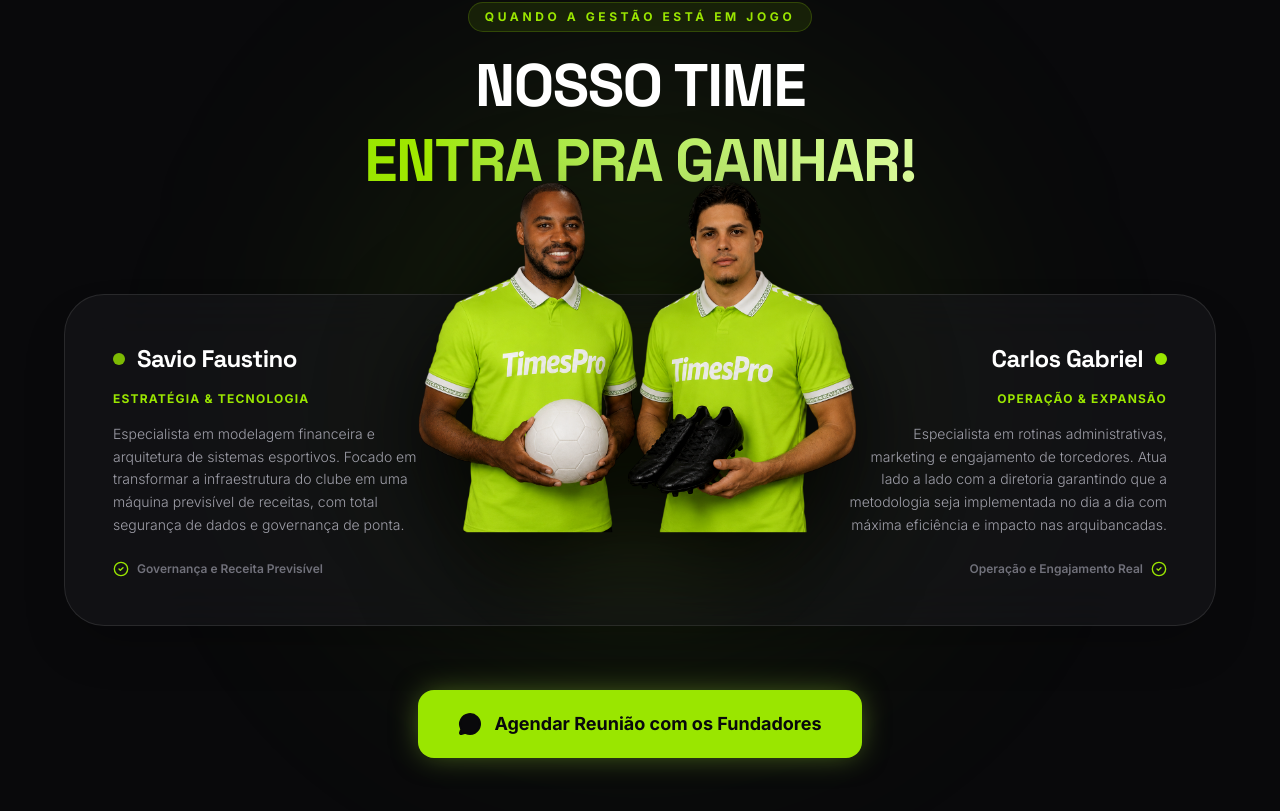
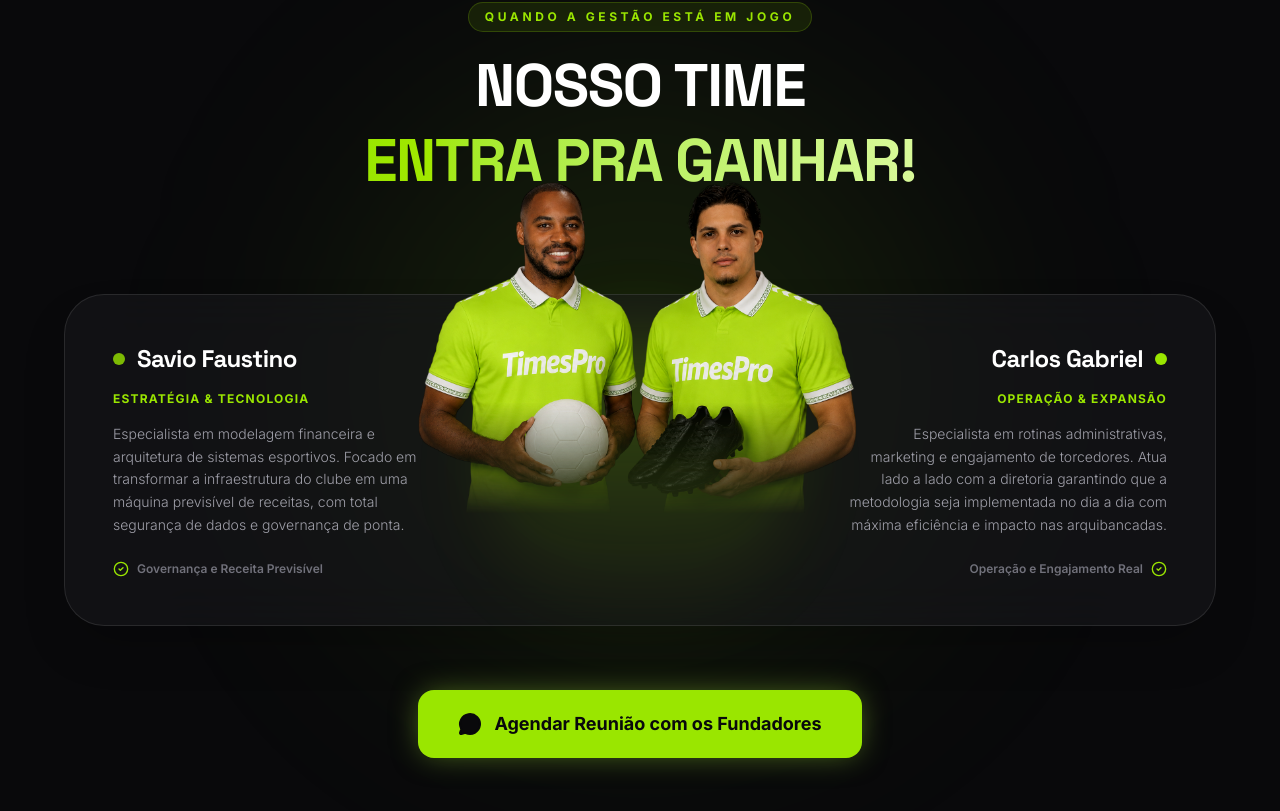
Before and after one commit to timesprobr/TimesPro-site-, a React (Vite) app: page / in a window 1280 px wide. Shown: the part 3256-4067 px from the top of the page. Built offline with nearby package versions, Linux system fonts and the light colour scheme.

Commit message:
feat: contorno purificado sem drop-shadow e diluicao suave de base

```diff
--- a/src/App.tsx
+++ b/src/App.tsx
@@ -789,7 +789,11 @@ export default function App() {
                     <img
                       src={timesImg}
                       alt="Savio Faustino & Carlos Gabriel"
-                      className="w-full h-auto object-contain drop-shadow-[0_25px_35px_rgba(0,0,0,0.9)] transform origin-bottom scale-[1.40] md:scale-[1.45] -translate-y-20 group-hover:scale-[1.45] md:group-hover:scale-[1.50] group-hover:-translate-y-22 transition-all duration-500 filter contrast-[1.05]"
+                      className="w-full h-auto object-contain transform origin-bottom scale-[1.40] md:scale-[1.45] -translate-y-20 group-hover:scale-[1.45] md:group-hover:scale-[1.50] group-hover:-translate-y-22 transition-all duration-500 filter contrast-[1.05]"
+                      style={{
+                        maskImage: "linear-gradient(to bottom, rgba(0,0,0,1) 65%, rgba(0,0,0,0) 95%)",
+                        WebkitMaskImage: "linear-gradient(to bottom, rgba(0,0,0,1) 65%, rgba(0,0,0,0) 95%)"
+                      }}
                     />
                   </div>
                 </div>
```
